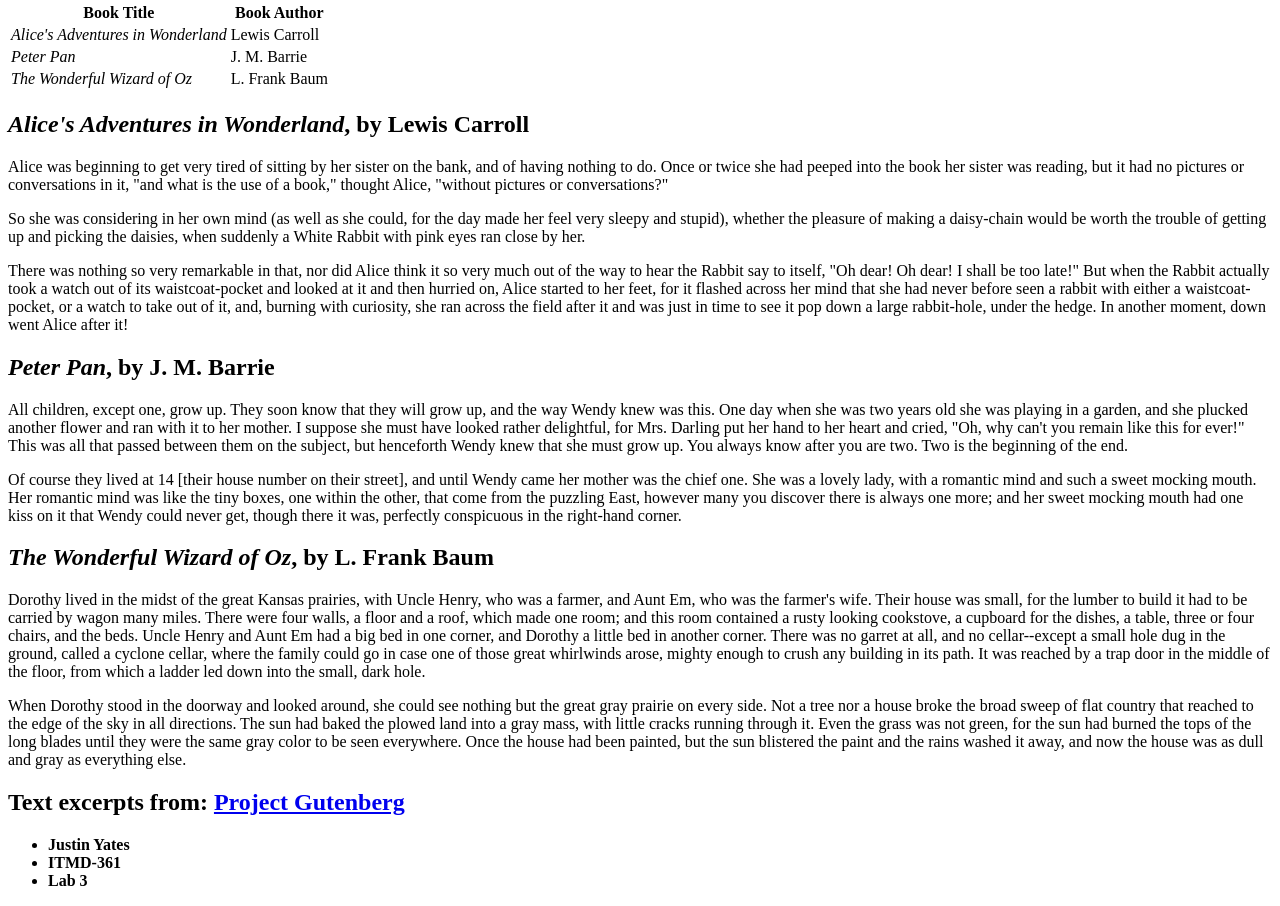
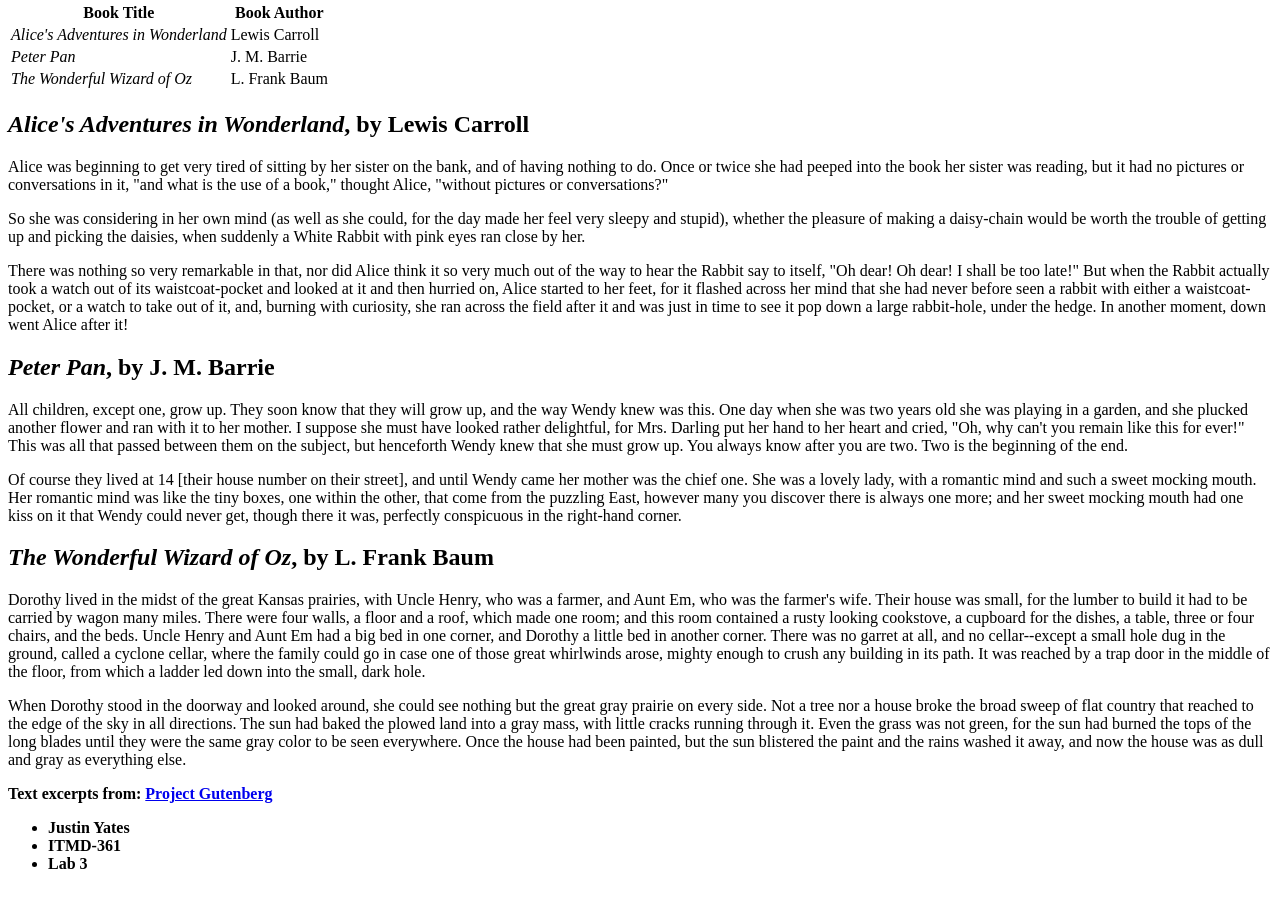
Before and after one commit to jyates2hawk/lab_3, a plain HTML site: page index.html in a window 1280 px wide. Shown: the part 79-985 px from the top of the page. Drawn offline with Linux system fonts and the light colour scheme.

Commit message:
used h2 instead of p

```diff
--- a/index.html
+++ b/index.html
@@ -39,7 +39,7 @@
   <p>Dorothy lived in the midst of the great Kansas prairies, with Uncle Henry, who was a farmer, and Aunt Em, who was the farmer's wife.  Their house was small, for the lumber to build it had to be carried by wagon many miles.  There were four walls, a floor and a roof, which made one room; and this room contained a rusty looking cookstove, a cupboard for the dishes, a table, three or four chairs, and the beds.  Uncle Henry and Aunt Em had a big bed in one corner, and Dorothy a little bed in another corner.  There was no garret at all, and no cellar--except a small hole dug in the ground, called a cyclone cellar, where the family could go in case one of those great whirlwinds arose, mighty enough to crush any building in its path.  It was reached by a trap door in the middle of the floor, from which a ladder led down into the small, dark hole.</p>
   <p>When Dorothy stood in the doorway and looked around, she could see nothing but the great gray prairie on every side.  Not a tree nor a house broke the broad sweep of flat country that reached to the edge of the sky in all directions.  The sun had baked the plowed land into a gray mass, with little cracks running through it.  Even the grass was not green, for the sun had burned the tops of the long blades until they were the same gray color to be seen everywhere.  Once the house had been painted, but the sun blistered the paint and the rains washed it away, and now the house was as dull and gray as everything else.</p>
 
-  <h2><strong>Text excerpts from: <a href="http://www.gutenberg.org">Project Gutenberg</a></strong></h2>
+  <p><strong>Text excerpts from: <a href="http://www.gutenberg.org">Project Gutenberg</a></strong></p>
 
   <ul>
     <li><strong>Justin Yates</strong></li>
```
